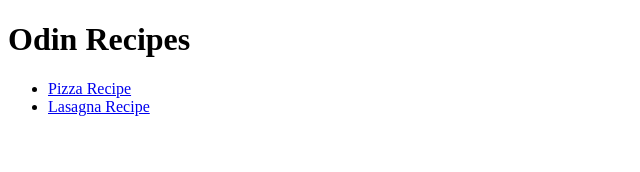
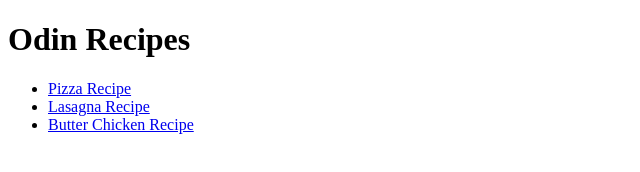
Before and after one commit to JiriHasl/odin-recipes, a plain HTML site: page index.html in a window 1280 px wide. Shown: the whole page, without its empty margins (0-640 px from the left). Drawn offline with Linux system fonts and the light colour scheme.

Commit message:
added missing link to butterchicken recipe

```diff
--- a/index.html
+++ b/index.html
@@ -10,6 +10,7 @@
     <ul>
         <li><a href="./recipes/pizza.html">Pizza Recipe</a></li>
         <li><a href="./recipes/lasagna.html">Lasagna Recipe</a></li>
+        <li><a href="./recipes/butterchicken.html">Butter Chicken Recipe</a></li>
     </ul>
 </body>
 </html>
```
